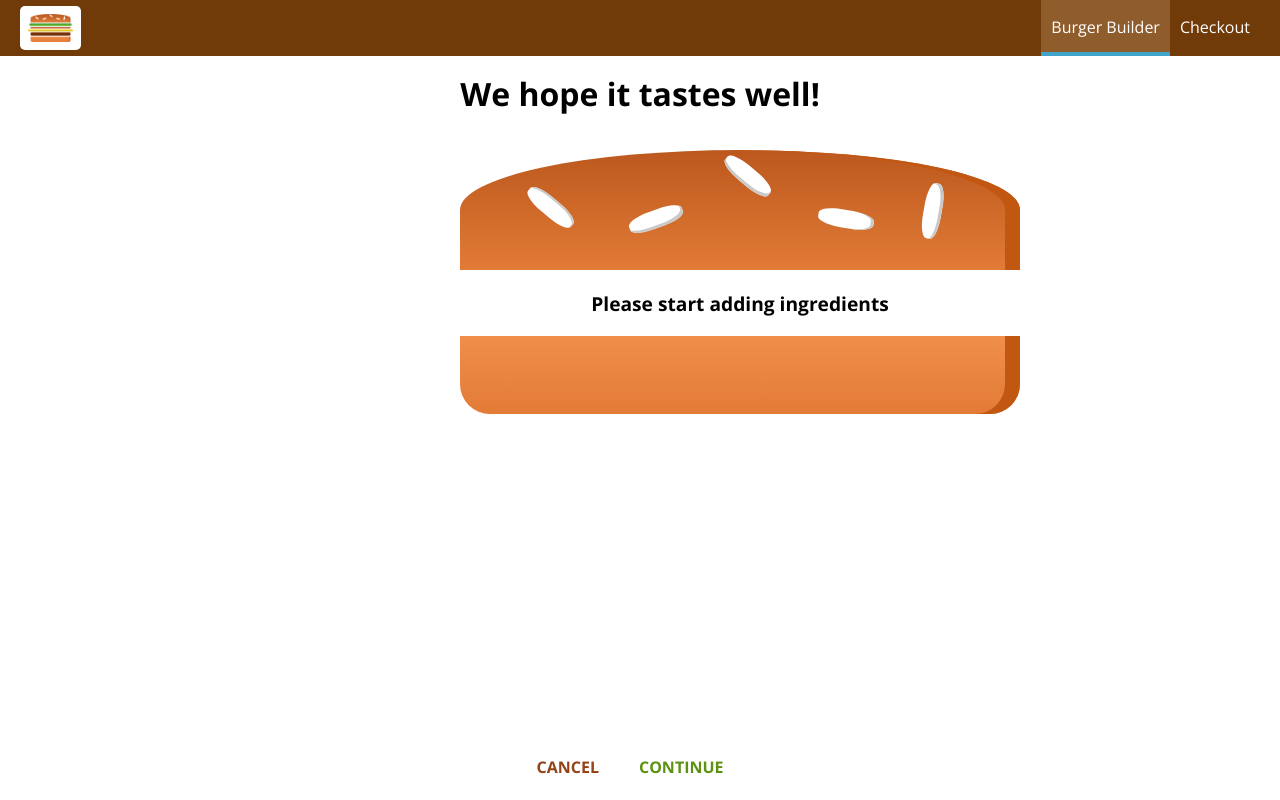
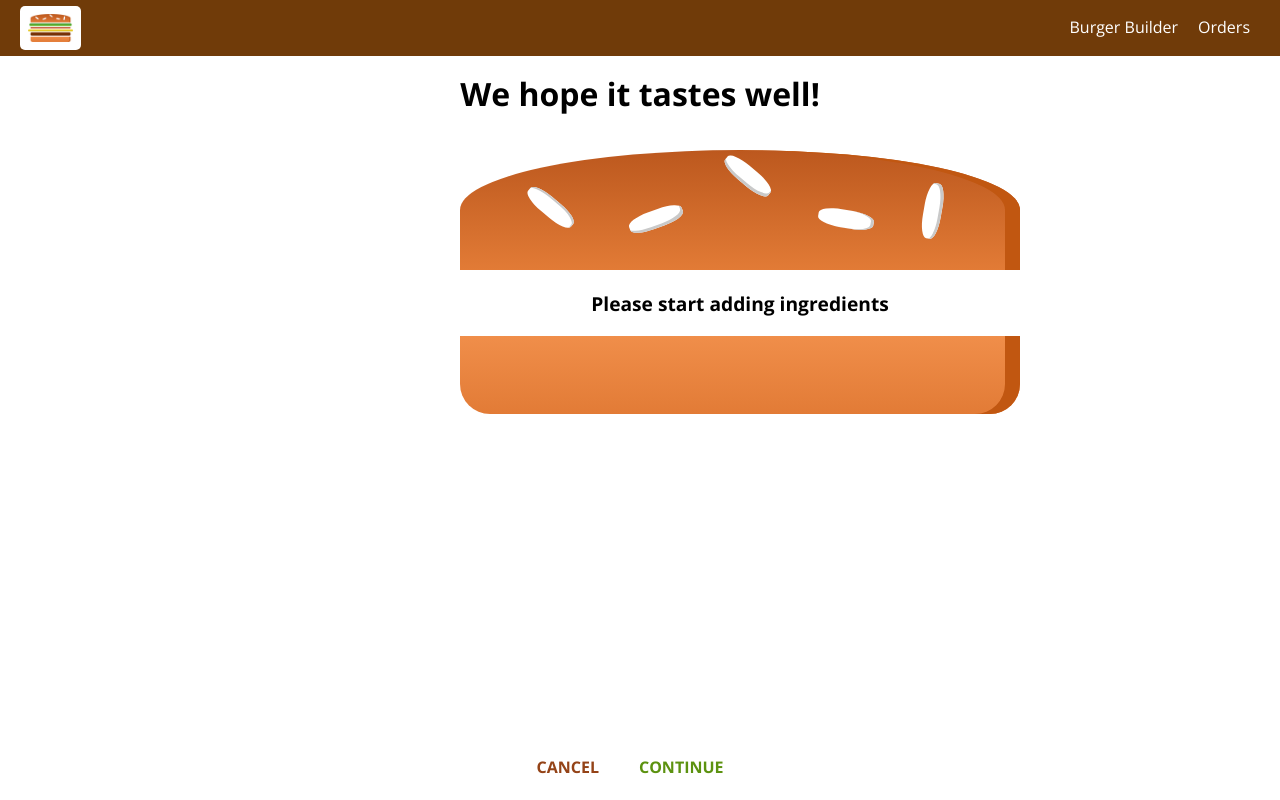
Before and after one commit to kevinlens/React-Burger-App, a React (Create React App) app: page /checkout in a window 1280 px wide. Built offline with nearby package versions, Linux system fonts and the light colour scheme.

Commit message:
Features: Checkout and Order Section

```diff
--- a/src/App.js
+++ b/src/App.js
@@ -7,6 +7,8 @@
 import BurgerBuilder from './containers/BurgerBuilder/BurgerBuilder'
 
 import Checkout from './containers/Checkout/Checkout'
+
+import Order from './containers/Orders/Orders'
 
 /*Using a class based component because it will be dealing with
 stateful component*/
@@ -21,6 +23,7 @@
         <Layout>
         <Switch>
           <Route path="/checkout" component={Checkout} />
+          <Route path="/orders" component={Order} />
           <Route path="/" component={BurgerBuilder} />
         </Switch>
         </Layout>
--- a/src/components/Navigation/NavigationItems/NavigationItem/NavigationItem.js
+++ b/src/components/Navigation/NavigationItems/NavigationItem/NavigationItem.js
@@ -1,4 +1,6 @@
 import React from 'react'
+
+import {NavLink} from 'react-router-dom';
 
 import classes from './NavigationItem.module.css'
 
@@ -7,10 +9,11 @@
     <li
     className={classes.NavigationItem}
     >
-        <a
-            href={props.link}
-            className={props.active ? classes.active : null}
-        >{props.children}</a>
+        <NavLink
+            to={props.link}
+            exact={props.exact}
+            activeClassName={classes.active}
+        >{props.children}</NavLink>
 
     </li>
 
--- a/src/components/Navigation/NavigationItems/NavigationItems.js
+++ b/src/components/Navigation/NavigationItems/NavigationItems.js
@@ -11,8 +11,8 @@
 
         {/* the "Burger Build" and "Checkout" passed in will represent the
         "{props.children}" of <NavigationItem></NavigationItem> */}
-        <NavigationItem link="/" active>Burger Builder</NavigationItem>
-        <NavigationItem link="/" >Checkout</NavigationItem>
+        <NavigationItem link="/" exact >Burger Builder</NavigationItem>
+        <NavigationItem link="/orders" >Orders</NavigationItem>
 
     </ul>
 );
--- /dev/null
+++ b/src/components/Order/Order.js
@@ -0,0 +1,12 @@
+import React from 'react'
+
+import classes from './Order.module.css';
+
+const order = (props) => (
+    <div className={classes.Order}>
+        <p>Ingredients: Salad(1)</p>
+        <p>Price: <strong>USD 5.45</strong></p>
+    </div>
+);
+
+export default order;
--- /dev/null
+++ b/src/components/Order/Order.module.css
@@ -0,0 +1,8 @@
+.Order {
+    width: 100%;
+    border: 1px solid #eee;
+    box-shadow: 0 2px 3px #ccc;
+    padding: 10px;
+    margin: 10px auto;
+    box-sizing: border-box;
+}
--- a/src/containers/Checkout/Checkout.js
+++ b/src/containers/Checkout/Checkout.js
@@ -7,9 +7,9 @@
 class Checkout extends Component{
     state = {
         ingredients: null,
-        price: 0
+        totalPrice: 0
     }
-
+//this is setup as WillMount so that state is setup prior to passing it through the children(Elements and Components)
     componentWillMount(){
     // this.props.location.search = ?bacon=0&cheese=0&meat=1&salad=1
     // URLSearchParams turns it into a query object
@@ -31,7 +31,7 @@
             ingredients[param[0]] = +param[1]
             }
         }
-        this.setState({ingredients: ingredients});
+        this.setState({ingredients: ingredients, totalPrice: price});
 
     }
 
@@ -58,8 +58,8 @@
                 path={this.props.match.url + '/contact-data'}
                 // component={ContactData}
                 //By using render it will be easier to pass in props to the desired component
-                render={()=> (<ContactData ingredients={this.state.ingredients} price={this.state.totalPrice} />)}
-                />
+                render={(props)=> (<ContactData ingredients={this.state.ingredients} price={this.state.totalPrice} {...props}/>)}
+            />
             </div>
         )
     }
--- a/src/containers/Checkout/ContactData/ContactData.js
+++ b/src/containers/Checkout/ContactData/ContactData.js
@@ -1,6 +1,8 @@
 import React, {Component} from 'react'
 
 import Button from '../../../components/UI/Button/Button'
+
+import Spinner from '../../../components/UI/Spinner/Spinner'
 
 import classes from './ContactData.module.css'
 
@@ -37,26 +39,37 @@
             deliveryMethod: 'fastest'
         }
         axios.post('/orders.json', order)
-            .then(response=>
+            .then(response=>{
                 this.setState({loading: false })
-            )
-            .catch(error => this.setState({loading: false}))
+                this.props.history.push('/');
+            })
+            .catch(error => {
+                this.setState({loading: false})
+            })
 
     }
 
     render(){
+        let form=(
+        <form>
+            <input className={classes.Input}type="text" name="name" placeholder="Your Name"></input>
+            <input className={classes.Input}type="email" name="email" placeholder="Your Mail"></input>
+            <input className={classes.Input}type="text" name="street" placeholder="Street"></input>
+            <input className={classes.Input}type="text" name="postal" placeholder="Postal Code"></input>
+            <Button btnType="Success" clicked={this.orderHandler}>ORDER</Button>
+        </form>);
+
+        if(this.state.loading){
+            form = <Spinner />
+        }
+
         return(
             <div className={classes.ContactData}>
                 <h4>Enter your Contact Data</h4>
-                <form>
-                    <input className={classes.Input}type="text" name="name" placeholder="Your Name"></input>
-                    <input className={classes.Input}type="email" name="email" placeholder="Your Mail"></input>
-                    <input className={classes.Input}type="text" name="street" placeholder="Street"></input>
-                    <input className={classes.Input}type="text" name="postal" placeholder="Postal Code"></input>
-                    <Button btnType="Success" clicked={this.orderHandler}>ORDER</Button>
-                </form>
+            {form}
             </div>
         );
+
     }
 }
 
--- /dev/null
+++ b/src/containers/Orders/Orders.js
@@ -0,0 +1,16 @@
+import React, { Component } from 'react';
+
+import Order from '../../components/Order/Order'
+
+class Orders extends Component {
+    render() {
+        return(
+            <div>
+                <Order />
+                <Order />
+            </div>
+        );
+    }
+}
+
+export default Orders;
```
